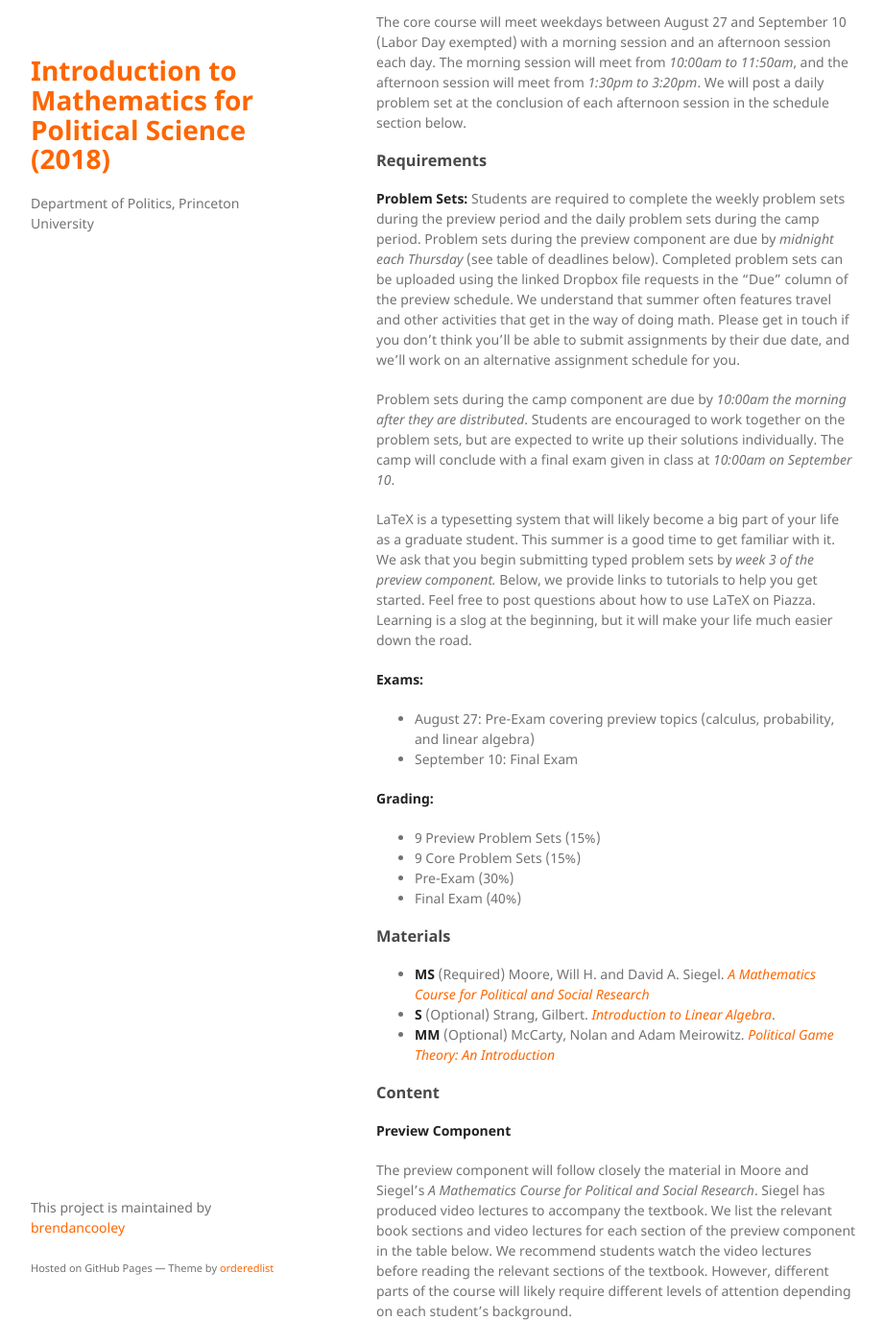
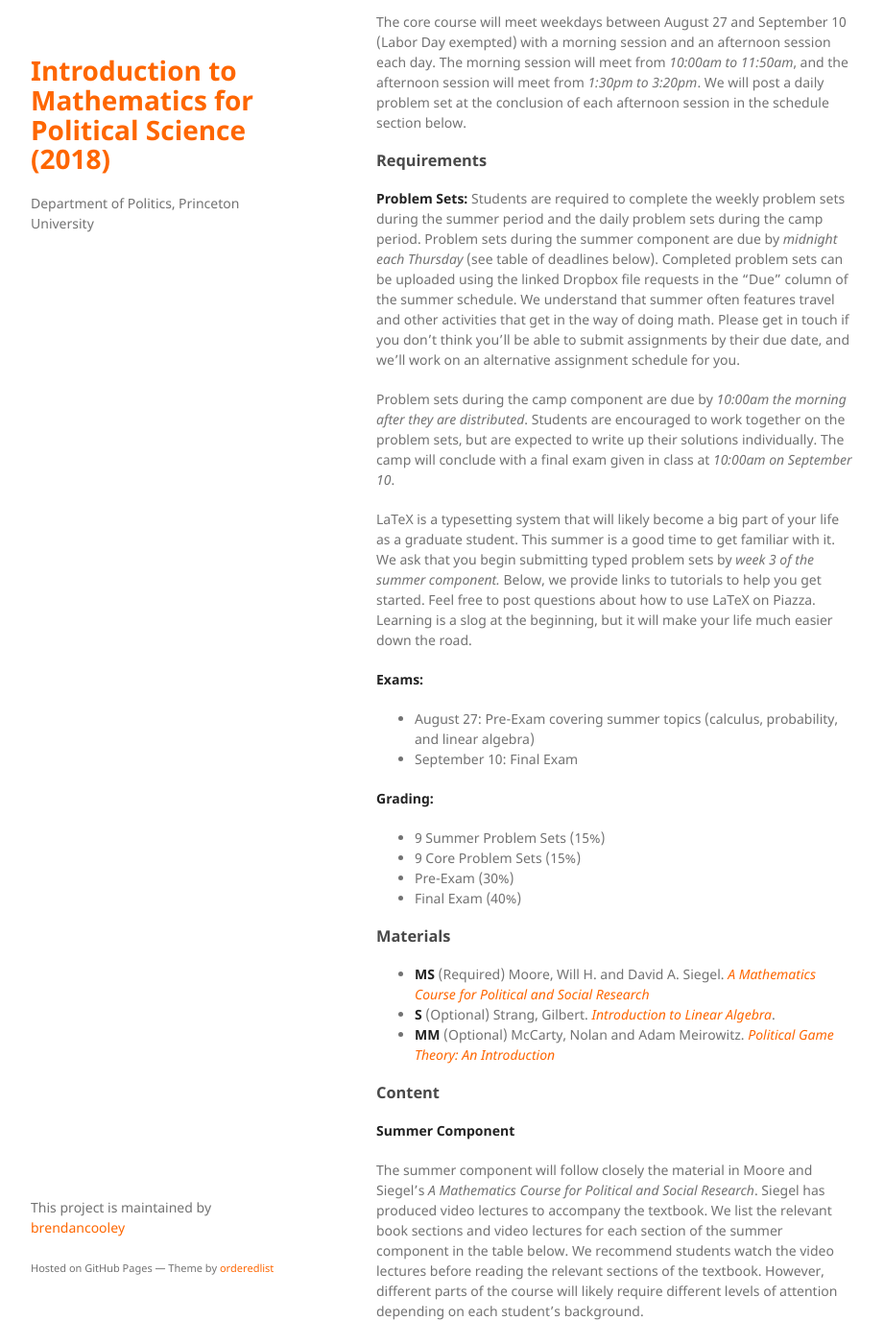
Before and after one commit to brendancooley/imps2019, a Jekyll site: the page built from index.md, in a window 1280 px wide and 1400 px high, scrolled down 1229 px. Shown: the whole window at 96% size, without its empty margins (178-1099 px from the left). Built offline with Jekyll 4.4.1, drawn with Linux system fonts in a browser that asks for light colours; nearby versions of some CDN libraries; a script that is not in the unit is left out; our own code applies the rules of GitHub Pages for plain Markdown files; some of the changed text lies outside the part shown.

Commit message:
rename summer component

```diff
--- a/index.md
+++ b/index.md
@@ -23,32 +23,32 @@ layout: default
 
 **Description:** This course is designed to prepare incoming Politics Ph.D. students for POL 502 (Mathematics for Political Scientists) and other coursework in Formal & Quantitative Methods. It covers the fundamentals of calculus, probability theory, linear algebra, and real analysis.
 
-The course consists of two parts. The *preview component* be completed by students remotely and will run from June 15 to August 16. Students will read course material, watch video lectures, and complete weekly problem sets on topics in calculus, probability theory, and linear algebra. The *core component* will take place in Princeton from August 27 to September 7. Class will meet twice daily and students will complete daily problem sets.
+The course consists of two parts. The *summer component* be completed by students remotely and will run from June 15 to August 16. Students will read course material, watch video lectures, and complete weekly problem sets on topics in calculus, probability theory, and linear algebra. The *core component* will take place in Princeton from August 27 to September 7. Class will meet twice daily and students will complete daily problem sets.
 
 **Prerequisites:** The course assumes no background knowledge beyond high school algebra. It is self-contained and designed to serve as an introduction or refresher for the material.
 
 **Course Goals:** The goal of the course is to introduce students to mathematical tools that they will use to develop and test social scientific theory. Our focus is on building the skills necessary to conduct comparative static analysis and empirically test the comparative statics generated by a theory. This also serves as an introduction to thinking mathematically. We will cover a lot of ground, but the course is meant to expose students to topics that will be revisit in greater depth in POL 502, POL 571, and other courses in Formal and Quantitative Methods.
 
-**Course Structure:** We will post a problem set every Friday during the preview component. The schedule below will contain links to the assignments and relevant video lectures. We encourage students to post questions about the material in the video lectures and the assignments to the [Piazza discussion page](https://piazza.com/princeton/summer2018/pol500/home). We will do our best to answer them quickly. We also encourage students to discuss problems and course material on the discussion page. Please sign up for the Piazza page if you have not already done so.
+**Course Structure:** We will post a problem set every Friday during the summer component. The schedule below will contain links to the assignments and relevant video lectures. We encourage students to post questions about the material in the video lectures and the assignments to the [Piazza discussion page](https://piazza.com/princeton/summer2018/pol500/home). We will do our best to answer them quickly. We also encourage students to discuss problems and course material on the discussion page. Please sign up for the Piazza page if you have not already done so.
 
 The core course will meet weekdays between August 27 and September 10 (Labor Day exempted) with a morning session and an afternoon session each day. The morning session will meet from *10:00am to 11:50am*, and the afternoon session will meet from *1:30pm to 3:20pm*. We will post a daily problem set at the conclusion of each afternoon session in the schedule section below.
 
 ### Requirements
 
-**Problem Sets:** Students are required to complete the weekly problem sets during the preview period and the daily problem sets during the camp period. Problem sets during the preview component are due by *midnight each Thursday* (see table of deadlines below). Completed problem sets can be uploaded using the linked Dropbox file requests in the "Due" column of the preview schedule. We understand that summer often features travel and other activities that get in the way of doing math. Please get in touch if you don't think you'll be able to submit assignments by their due date, and we'll work on an alternative assignment schedule for you.
+**Problem Sets:** Students are required to complete the weekly problem sets during the summer period and the daily problem sets during the camp period. Problem sets during the summer component are due by *midnight each Thursday* (see table of deadlines below). Completed problem sets can be uploaded using the linked Dropbox file requests in the "Due" column of the summer schedule. We understand that summer often features travel and other activities that get in the way of doing math. Please get in touch if you don't think you'll be able to submit assignments by their due date, and we'll work on an alternative assignment schedule for you.
 
 Problem sets during the camp component are due by *10:00am the morning after they are distributed*. Students are encouraged to work together on the problem sets, but are expected to write up their solutions individually. The camp will conclude with a final exam given in class at *10:00am on September 10*.
 
-LaTeX is a typesetting system that will likely become a big part of your life as a graduate student. This summer is a good time to get familiar with it. We ask that you begin submitting typed problem sets by *week 3 of the preview component.* Below, we provide links to tutorials to help you get started. Feel free to post questions about how to use LaTeX on Piazza. Learning is a slog at the beginning, but it will make your life much easier down the road.
+LaTeX is a typesetting system that will likely become a big part of your life as a graduate student. This summer is a good time to get familiar with it. We ask that you begin submitting typed problem sets by *week 3 of the summer component.* Below, we provide links to tutorials to help you get started. Feel free to post questions about how to use LaTeX on Piazza. Learning is a slog at the beginning, but it will make your life much easier down the road.
 
 **Exams:**
 
-- August 27: Pre-Exam covering preview topics (calculus, probability, and linear algebra)
+- August 27: Pre-Exam covering summer topics (calculus, probability, and linear algebra)
 - September 10: Final Exam
 
 **Grading:**
 
-- 9 Preview Problem Sets (15%)
+- 9 Summer Problem Sets (15%)
 - 9 Core Problem Sets (15%)
 - Pre-Exam (30%)
 - Final Exam (40%)
@@ -61,9 +61,9 @@ LaTeX is a typesetting system that will likely become a big part of your life as
 
 ### Content
 
-**Preview Component**
+**Summer Component**
 
-The preview component will follow closely the material in Moore and Siegel's *A Mathematics Course for Political and Social Research*. Siegel has produced video lectures to accompany the textbook. We list the relevant book sections and video lectures for each section of the preview component in the table below. We recommend students watch the video lectures before reading the relevant sections of the textbook. However, different parts of the course will likely require different levels of attention depending on each student's background.
+The summer component will follow closely the material in Moore and Siegel's *A Mathematics Course for Political and Social Research*. Siegel has produced video lectures to accompany the textbook. We list the relevant book sections and video lectures for each section of the summer component in the table below. We recommend students watch the video lectures before reading the relevant sections of the textbook. However, different parts of the course will likely require different levels of attention depending on each student's background.
 
 Because Moore and Siegel's treatment of linear algebra is somewhat terse, we recommend that students who have not previously taken linear algebra purchase Strang's *Introduction to Linear Algebra*. Video lectures accompanying Strang's course are available through MIT's Open CourseWare, as a supplement to the material in the textbook. We have listed the relevant book chapters in the table below.
 
@@ -84,7 +84,7 @@ Because Moore and Siegel's treatment of linear algebra is somewhat terse, we rec
 
 **Core Component**
 
-The core component introduces student to real analysis, the study of the real number system and its properties. This is the realm in which political scientists spend almost all of their time, so its useful to understand the fundamentals of how it works and why. It also serves as an introduction to the *language* of mathematics. Once these ideas have been introduced, we take the calculus concepts covered in the preview component to a multidimensional environment, introduced in the preview component.
+The core component introduces student to real analysis, the study of the real number system and its properties. This is the realm in which political scientists spend almost all of their time, so its useful to understand the fundamentals of how it works and why. It also serves as an introduction to the *language* of mathematics. Once these ideas have been introduced, we take the calculus concepts covered in the summer component to a multidimensional environment, introduced in the summer component.
 
 The course will provide students with basic skills necessary to express theoretical ideas in the language of mathematics, formally derive comparative static propositions about those ideas, and marry those propositions to data.
 
@@ -105,7 +105,7 @@ The appendix of McCarty and Meirowitz's book contains a nice treatment of many o
 
 ### Getting Started with LaTeX
 
-As mentioned above, we ask that students begin submitting typed problem sets in week 3 of the preview component. That requires learning LaTeX, a typesetting system that facilitates drafting mathematical documents. First thing's first, you'll need to download a LaTeX distribution and a text editor suitable for drafting LaTeX documents.
+As mentioned above, we ask that students begin submitting typed problem sets in week 3 of the summer component. That requires learning LaTeX, a typesetting system that facilitates drafting mathematical documents. First thing's first, you'll need to download a LaTeX distribution and a text editor suitable for drafting LaTeX documents.
 
 **Distributions**
 
```
